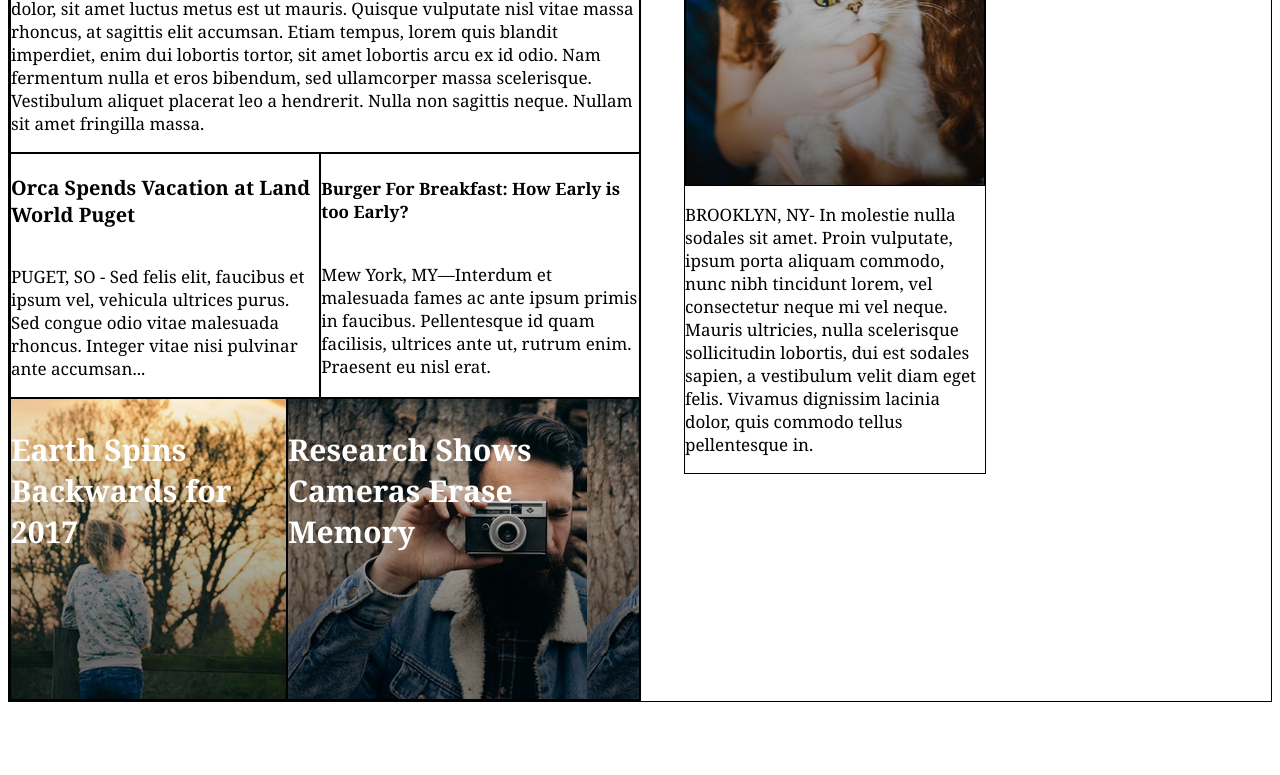
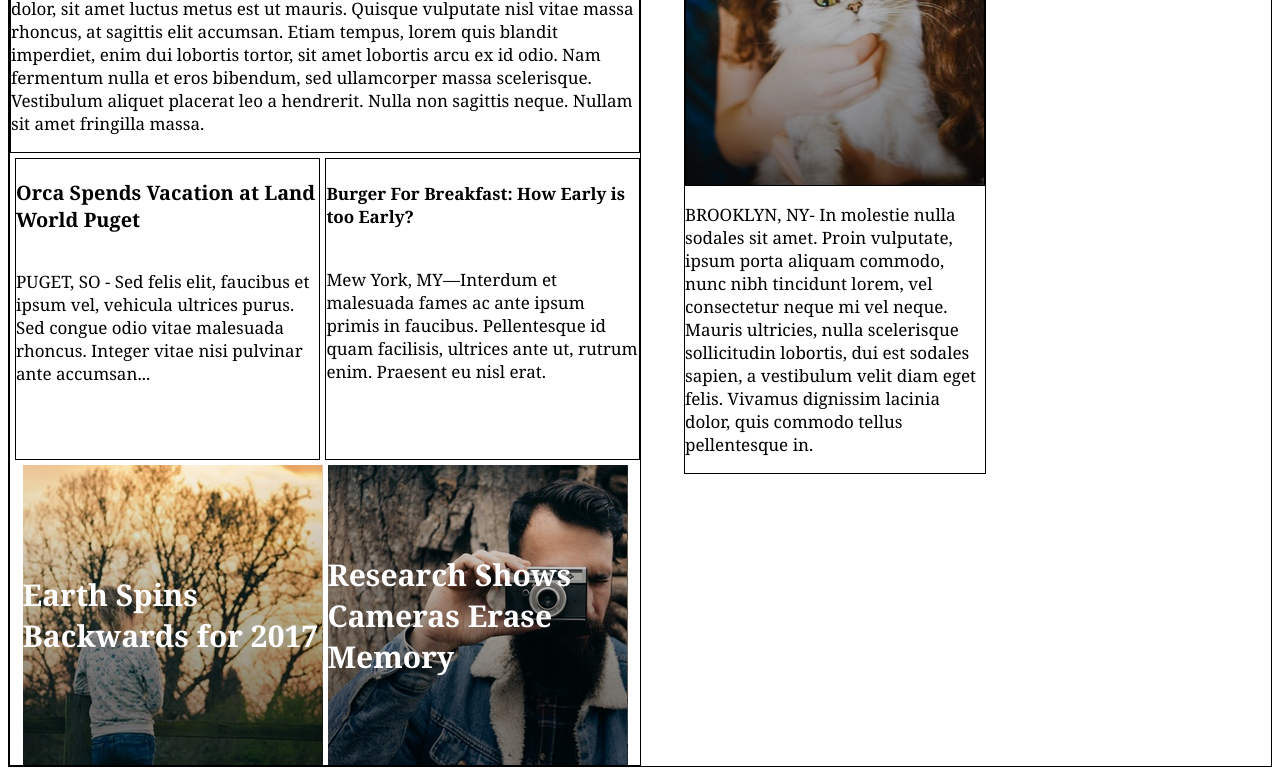
Before and after one commit to softwaremom00/fakenews, a plain HTML site: page index.html in a window 1280 px wide. Shown: the part 752-1527 px from the top of the page. Before the commit the page ends 1462 px from the top, so only its background shows below. Drawn offline with Linux system fonts and the light colour scheme.

Commit message:
working on spacing in containers

```diff
--- a/index.html
+++ b/index.html
@@ -31,21 +31,23 @@
               <p>MONUMENT VALLEY, AZ - Lorem ipsum dolor sit amet, consectetur adipiscing elit. Pellentesque nec nisl at augue dapibus dignissim. Nunc condimentum rutrum metus, ac eleifend lacus viverra nec. Proin ultrices egestas diam sed mollis. Nulla sapien massa, dictum vitae est et, pellentesque rutrum risus. Nunc volutpat, metus ac rutrum tempus, orci nisi porttitor dolor, sit amet luctus metus est ut mauris. Quisque vulputate nisl vitae massa rhoncus, at sagittis elit accumsan. Etiam tempus, lorem quis blandit imperdiet, enim dui lobortis tortor, sit amet lobortis arcu ex id odio. Nam fermentum nulla et eros bibendum, sed ullamcorper massa scelerisque. Vestibulum aliquet placerat leo a hendrerit. Nulla non sagittis neque. Nullam sit amet fringilla massa.</p>
             </div>
             <div id="column1_split">
-              <div id="column1_item2">
+              <div id="column1_orca">
                 <h3>Orca Spends Vacation at Land World Puget</h3>
                 <p>PUGET, SO - Sed felis elit, faucibus et ipsum vel, vehicula ultrices purus. Sed congue odio vitae malesuada rhoncus. Integer vitae nisi pulvinar ante accumsan...</p>
              </div>
-             <div id="column1_item4">
+             <div id="column1_breakfast">
              <h4>Burger For Breakfast: How Early is too Early?</h4>
              <p>Mew York, MY—Interdum et malesuada fames ac ante ipsum primis in faucibus. Pellentesque id quam facilisis, ultrices ante ut, rutrum enim. Praesent eu nisl erat.</p>
            </div>
+
          </div>
          <div id="column1_split">
-           <div id="column1_item3">
+           <div id="column1_earthspin">
              <p class="image_text"> Earth Spins Backwards for 2017 </p>
              </div>
 
-           <div class="image_text" id="column1_item5">
+
+           <div class="image_text" id="column1_camera">
              <p>Research Shows Cameras Erase Memory</p>
            </div>
          </div>
--- a/resources/css/style.css
+++ b/resources/css/style.css
@@ -41,6 +41,7 @@ html {
 #navbar a{
   color: black;
   font-size: 14px;
+  letter-spacing: 2px;
   padding-right: 15px;
 }
 /**** end of heading ****/
@@ -66,9 +67,10 @@ html {
 #column1_heading {
   color:white;
   background-image: url("../images/winebackground.png");
-
+  background-position: center;
   background-size: cover;
   background-repeat: no-repeat;
+
   display: flex;
   font-family: Georgia;
   font-weight: bold;
@@ -76,8 +78,11 @@ html {
   text-align: left;
   margin: 20px 5px;
   padding-left: 15px;
+  justify-content: space-around;
+  align-items: center;
+}
 
-}
+
 
 #column1_item1 {
   display: flex;
@@ -86,32 +91,44 @@ html {
 
 #column1_split{
   display: flex;
-  flex-direction: row;
+  flex-direction:row;
+  align-items: center;
+  justify-content: center;
 }
-#column1_item2 {
+#column1_orca {
   display: flex;
   border: 1px solid black;
   flex-direction: column;
+  height: 300px;
+  margin: 5px 5px;
 }
-#column1_item3 {
-  display: flex;
-  border: 1px solid black;
-  background-image: url("../images/girltree.png");
-  height: 300px;
-  display: flex;
-}
-#column1_item4 {
+#column1_breakfast {
   display: flex;
   flex-direction: column;
   border: 1px solid black;
+  height: 300px;
 }
-#column1_item5 {
+#column1_earthspin {
   display: flex;
-  border: 1px solid black;
+  /*border: 1px solid black; */
+  margin-right:5px;
+  background-image: url("../images/girltree.png");
+  height: 300px;
+  width: 300px;
+  display: flex;
+  justify-content:center;
+  align-items: center;
+}
+
+#column1_camera {
+  display: flex;
+/*  border: 1px solid black; */
   background-image: url("../images/cameraman.png");
   height: 300px;
+  width: 300px;
   display: flex;
   justify-content: center;
+  align-items: center;
 }
 
 #column1_item5 h2{
```
